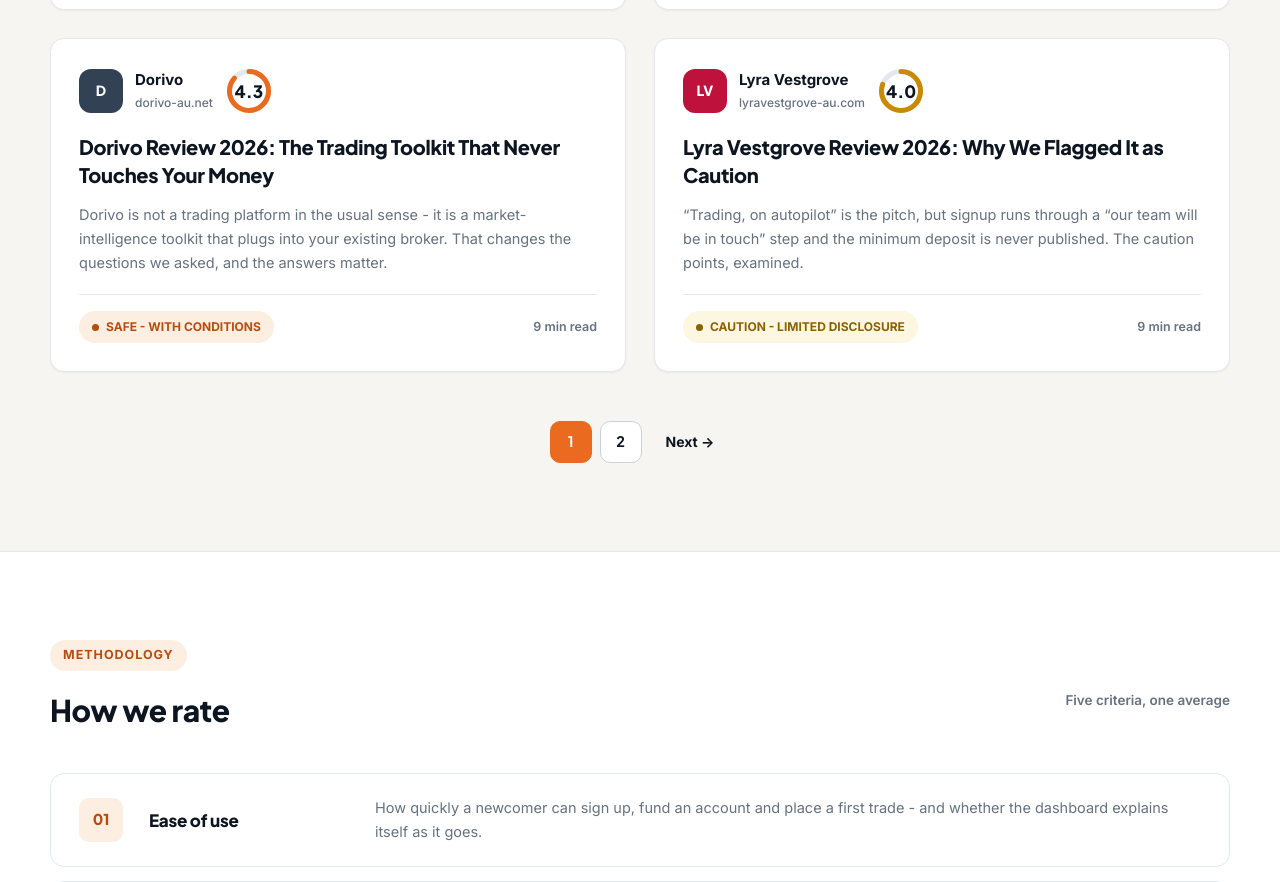
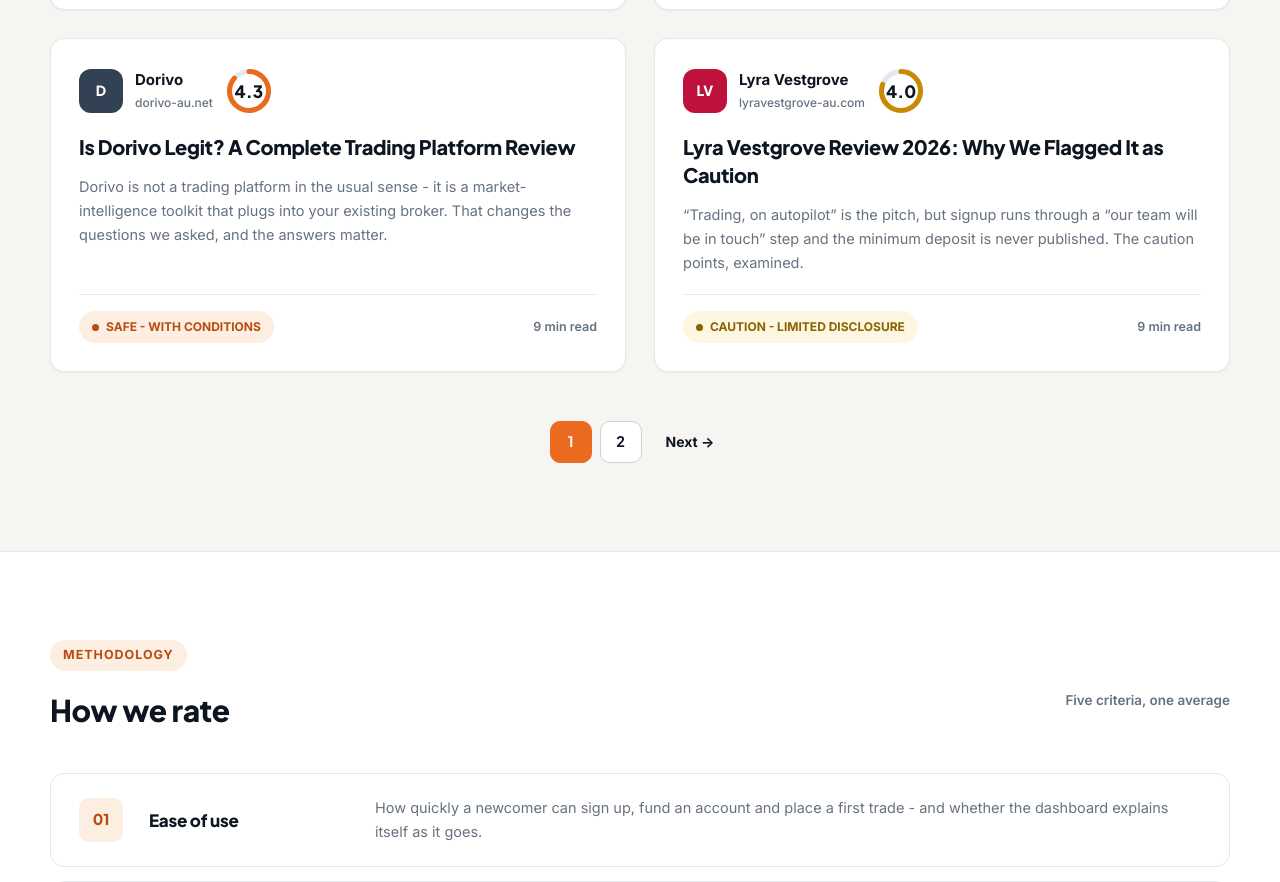
Before and after one commit to ZeeTech-Pvt-Ltd/AI-trading-platform, a React (Vite) app: page / in a window 1280 px wide. Shown: the part 2700-3582 px from the top of the page. Built offline with nearby package versions, Linux system fonts and the light colour scheme.

Commit message:
Dorivo Title Updated

```diff
--- a/src/data/reviews/dorivo.js
+++ b/src/data/reviews/dorivo.js
@@ -4,7 +4,11 @@ export default {
   name: 'Dorivo',
   domain: 'dorivo-au.net',
   tagline: 'Market Intelligence, Engineered for Speed',
-  headline: 'Dorivo Review 2026: The Trading Toolkit That Never Touches Your Money',
+  headline: 'Is Dorivo Legit? A Complete Trading Platform Review',
+  // Indexed title and description can differ from the on-page copy.
+  seoTitle: 'Dorivo Review: The Truth About This Trading Platform 2026',
+  seoDescription:
+    'Explore our Dorivo review to uncover its trading features, benefits, risks, and key facts, helping you decide if this platform is worth trying in 2026.',
   deck: 'Dorivo is not a trading platform in the usual sense - it is a market-intelligence toolkit that plugs into your existing broker. That changes the questions we asked, and the answers matter.',
   date: 'Sep 2, 2026',
   readTime: '9 min read',
```
